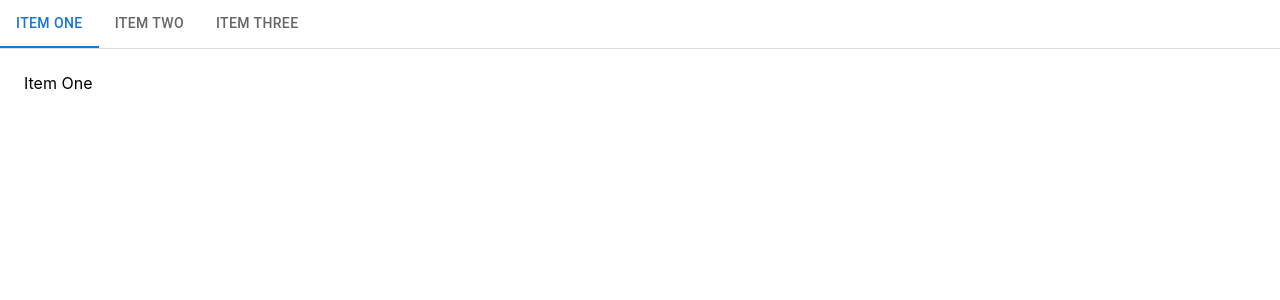
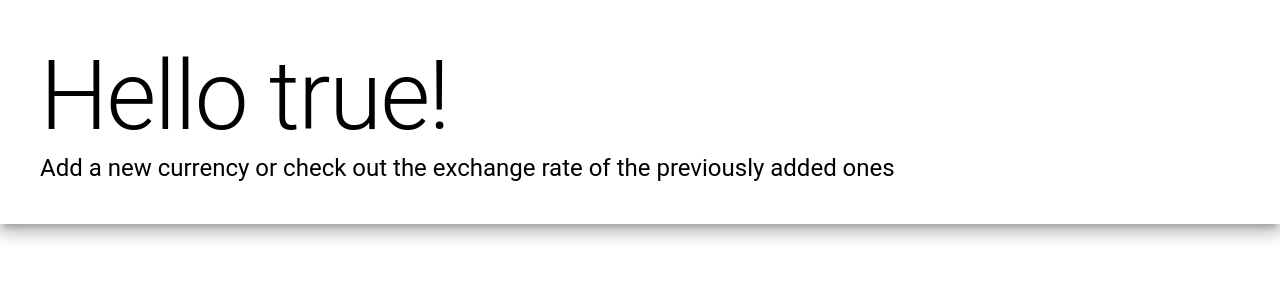
Before and after one commit to tothpeti2000/cryptocurrency-app, a React (Create React App) app: page /dashboard in a window 1280 px wide. Shown: the top 300 px of the page. Built offline with nearby package versions, Linux system fonts and the light colour scheme.

Commit message:
UserContext added

```diff
--- a/src/components/Header.tsx
+++ b/src/components/Header.tsx
@@ -1,10 +1,12 @@
 import { Box, Typography } from "@mui/material";
-import { HeaderProps } from "../interfaces/props";
+import { useUserContext } from "../context/UserContext";
 
-const Header = (props: HeaderProps) => {
+const Header = () => {
+  const { user } = useUserContext();
+
   return (
     <Box boxShadow={10} p={5}>
-      <Typography variant="h1">Hello {props.userName}!</Typography>
+      <Typography variant="h1">Hello {String(user === undefined)}!</Typography>
       <Typography variant="h5">
         Add a new currency or check out the exchange rate of the previously
         added ones
--- a/src/components/currencyList/CurrencyListItem.tsx
+++ b/src/components/currencyList/CurrencyListItem.tsx
@@ -25,7 +25,7 @@ const CurrencyListItem = (props: CurrencyListItemProps) => {
                   variant="body2"
                   color={"text.primary"}
                 >
-                  {props.max}
+                  {}
                 </Typography>
               </Box>
 
@@ -36,7 +36,7 @@ const CurrencyListItem = (props: CurrencyListItemProps) => {
                   variant="body2"
                   color={"text.primary"}
                 >
-                  {props.min}
+                  {}
                 </Typography>
               </Box>
             </>
--- a/src/components/login/LoginForm.tsx
+++ b/src/components/login/LoginForm.tsx
@@ -1,13 +1,15 @@
 import { Button, Grid } from "@mui/material";
 import { SubmitHandler, useForm } from "react-hook-form";
+import { useUserContext } from "../../context/UserContext";
 import { UserCredentials } from "../../interfaces/user";
 import InputField from "./InputField";
 
 const LoginForm = () => {
   const { handleSubmit, control } = useForm<UserCredentials>();
+  const { loginUser } = useUserContext();
 
   const onSubmit: SubmitHandler<UserCredentials> = (data) => {
-    console.log(data);
+    loginUser(data);
   };
 
   return (
--- a/src/components/tabs/CurrencyTabs.tsx
+++ b/src/components/tabs/CurrencyTabs.tsx
@@ -4,40 +4,44 @@ import { useState } from "react";
 import { Asset } from "../../interfaces/currency";
 import AddCurrencyDialog from "../AddCurrencyDialog";
 import TabPanel from "./TabPanel";
-
-const a11yProps = (index: number) => {
-  return {
-    id: `currency-tab-${index}`,
-    "aria-controls": `currency-tabpanel-${index}`,
-  };
-};
+import CloseIcon from "@mui/icons-material/Close";
 
 const CurrencyTabs = () => {
   const [value, setValue] = useState(0);
+  const [currencies, setCurrencies] = useState<Asset[]>([
+    { asset_id: "HUF", name: "Forint" },
+    { asset_id: "EUR", name: "Euro" },
+    { asset_id: "USD", name: "Dollar" },
+  ]);
 
   const handleChange = (e: React.SyntheticEvent, newValue: number) => {
     setValue(newValue);
+  };
+
+  const handleDelete = (idx: number) => {
+    setCurrencies((currencies) => currencies.splice(idx, 1));
   };
 
   return (
     <>
       <Box sx={{ borderBottom: 1, borderColor: "divider" }}>
         <Tabs value={value} onChange={handleChange} aria-label="currency-tabs">
-          <Tab label="Item One" {...a11yProps(0)} />
-          <Tab label="Item Two" {...a11yProps(1)} />
-          <Tab label="Item Three" {...a11yProps(2)} />
+          {currencies.map((c) => (
+            <Tab key={c.asset_id} label={c.name} />
+          ))}
+
+          <Tab label={<AddIcon />} />
         </Tabs>
       </Box>
 
-      <TabPanel value={value} index={0}>
-        Item One
-      </TabPanel>
-      <TabPanel value={value} index={1}>
-        Item Two
-      </TabPanel>
-      <TabPanel value={value} index={2}>
-        Item Three
-      </TabPanel>
+      {currencies.map((c) => (
+        <TabPanel
+          key={c.asset_id}
+          value={value}
+          index={currencies.indexOf(c)}
+          onDelete={handleDelete}
+        />
+      ))}
     </>
   );
 };
--- a/src/components/tabs/TabPanel.tsx
+++ b/src/components/tabs/TabPanel.tsx
@@ -1,8 +1,13 @@
-import { Box, Typography } from "@mui/material";
+import { Delete } from "@mui/icons-material";
+import { Box, Fab } from "@mui/material";
 import { TabPanelProps } from "../../interfaces/props";
 
 const TabPanel = (props: TabPanelProps) => {
-  const { children, value, index, ...other } = props;
+  const { children, value, index, onDelete, ...other } = props;
+
+  const handleClick = () => {
+    alert("Hello World!" + index);
+  };
 
   return (
     <div
@@ -12,7 +17,14 @@ const TabPanel = (props: TabPanelProps) => {
       aria-labelledby={`currency-tab-${index}`}
       {...other}
     >
-      {value === index && <Box sx={{ p: 3 }}>{children}</Box>}
+      {value === index && (
+        <Box bgcolor={"gray"} p={3}>
+          {index}
+          <Fab color="error" onClick={() => props.onDelete(index)}>
+            <Delete />
+          </Fab>
+        </Box>
+      )}
     </div>
   );
 };
--- /dev/null
+++ b/src/context/UserContext.tsx
@@ -0,0 +1,44 @@
+import React, { createContext, FC, useContext, useState } from "react";
+import { User, UserCredentials } from "../interfaces/user";
+
+const useUserContextValue = () => {
+  const [user, setUser] = useState<User>();
+
+  const loginUser = (credentials: UserCredentials) => {
+    const userData = localStorage.getItem(`userData-${credentials.userName}`);
+    let user: User;
+
+    if (userData === null) {
+      user = {
+        userName: credentials.userName,
+        password: credentials.password,
+        currencies: [],
+      };
+
+      localStorage.setItem(`userData-${user.userName}`, JSON.stringify(user));
+    } else {
+      user = JSON.parse(userData);
+    }
+
+    setUser(user);
+  };
+
+  return {
+    user,
+    loginUser,
+  };
+};
+
+const UserContext = createContext({} as ReturnType<typeof useUserContextValue>);
+
+const UserProvider: FC = ({ children }) => {
+  return (
+    <UserContext.Provider value={useUserContextValue()}>
+      {children}
+    </UserContext.Provider>
+  );
+};
+
+const useUserContext = () => useContext(UserContext);
+
+export { UserProvider, useUserContext };
--- a/src/index.tsx
+++ b/src/index.tsx
@@ -4,6 +4,7 @@ import "./index.css";
 import App from "./App";
 import reportWebVitals from "./reportWebVitals";
 import { QueryClient, QueryClientProvider } from "react-query";
+import { UserProvider } from "./context/UserContext";
 
 const root = document.getElementById("root");
 const queryClient = new QueryClient();
@@ -11,7 +12,9 @@ const queryClient = new QueryClient();
 ReactDOM.render(
   <React.StrictMode>
     <QueryClientProvider client={queryClient}>
-      <App />
+      <UserProvider>
+        <App />
+      </UserProvider>
     </QueryClientProvider>
   </React.StrictMode>,
   root
--- a/src/interfaces/user.ts
+++ b/src/interfaces/user.ts
@@ -1,4 +1,10 @@
+import { Asset } from "./currency";
+
 export interface UserCredentials {
   userName: string;
   password: string;
 }
+
+export interface User extends UserCredentials {
+  currencies: Asset[];
+}
--- a/src/pages/Dashboard.tsx
+++ b/src/pages/Dashboard.tsx
@@ -5,7 +5,7 @@ import Header from "../components/Header";
 import CurrencyTabs from "../components/tabs/CurrencyTabs";
 
 const Dashboard = () => {
-  return <CurrencyTabs />;
+  return <Header />;
 };
 
 export default Dashboard;
```
Also changed, not shown: src/components/currencyList/CurrencyList.tsx (+32 -8 lines), src/interfaces/props.ts (+3 -7 lines).
